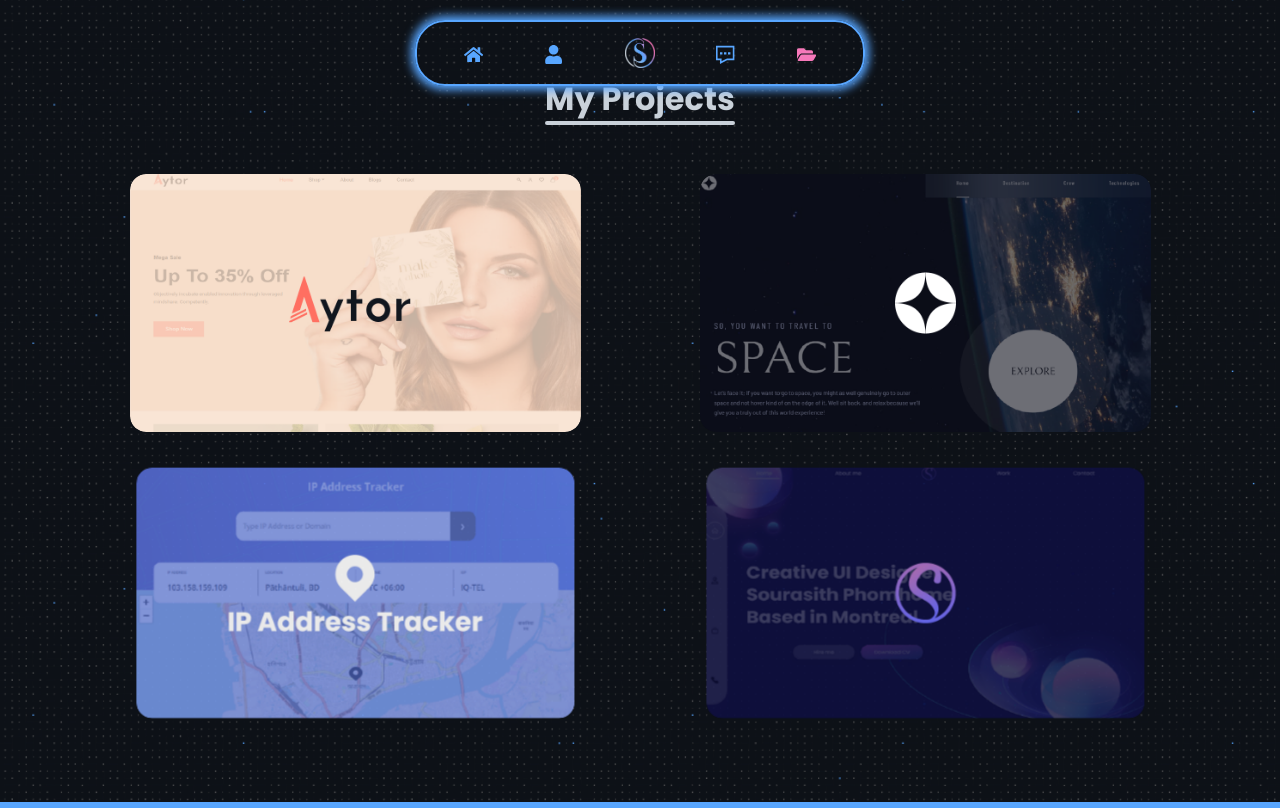
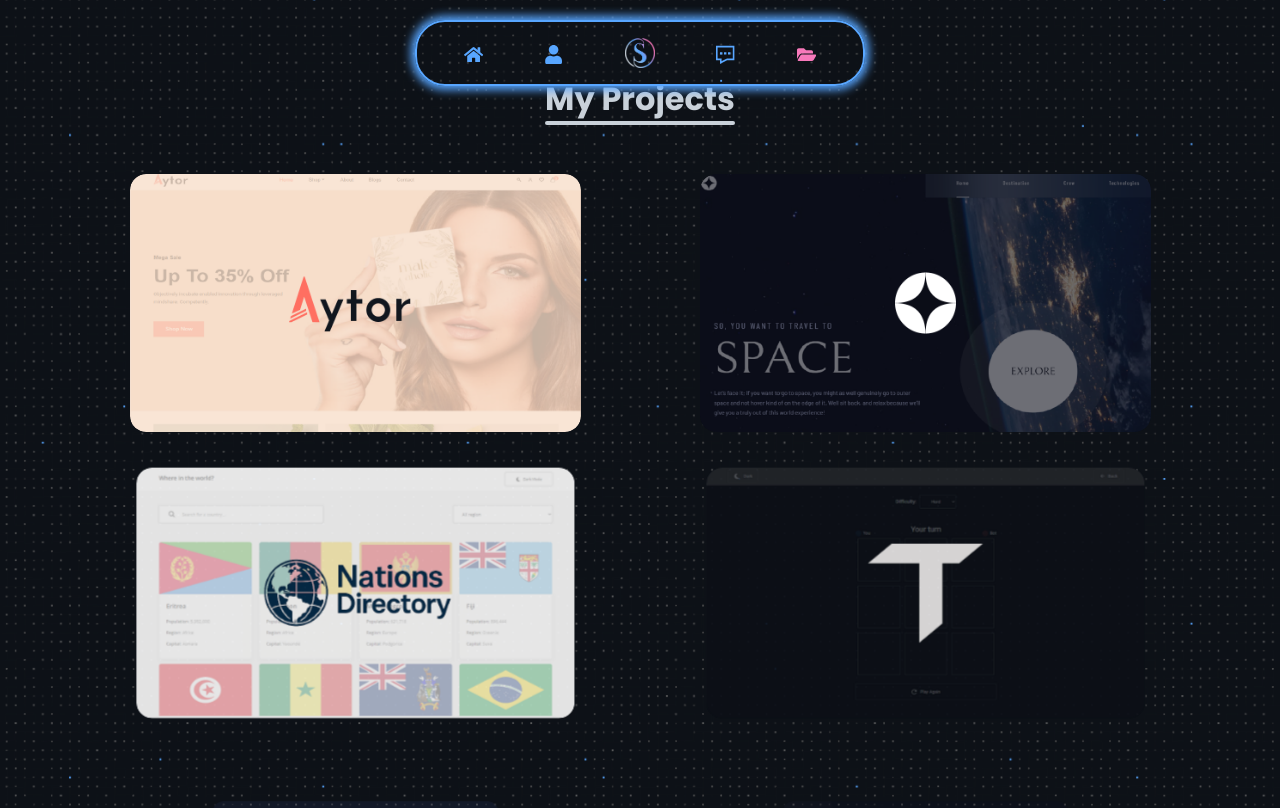
Before and after one commit to sourav136/Portfolio, a React (Vite) app: page /works in a window 1280 px wide. Shown: the top 808 px of the page. Built offline with nearby package versions, Linux system fonts and the light colour scheme.

Commit message:
restructured works component to display projects dynamically from projectList

```diff
--- a/src/components/About/About.jsx
+++ b/src/components/About/About.jsx
@@ -8,7 +8,7 @@ const About = () => {
                 <div className="container">
                     <div className="about-container animated-about mx-auto">
                         <h2 className='about-h2 animated-about'>About Me</h2>
-                        <p className='about-p animated-about'>"Hey, I’m Sourav Barua, a passionate <span>frontend developer</span> with a strong foundation in <span>HTML</span>, <span>CSS</span>, <span>JavaScript</span>, and <span>React</span>. I love crafting <span>clean</span>, <span>responsive</span>, and <span>user-friendly</span> web applications. My goal is to continuously improve my skills and build impactful digital experiences. I am currently working on deepening my expertise in modern frontend development, focusing on writing scalable, maintainable code and enhancing performance optimization techniques. I also enjoy exploring UI/UX best practices to create intuitive and engaging user experiences. I’m <span>actively looking for remote frontend roles</span> where I can contribute, learn, and grow in a collaborative environment. If you’re looking for a <span>dedicated developer</span> to bring your ideas to life, let’s connect!"
+                        <p className='about-p animated-about'>"Hey, I’m Sourav Barua, a passionate <span>frontend developer</span> with a strong foundation in <span>HTML</span>, <span>CSS</span>, <span>JavaScript</span>, and <span>React</span>. I love crafting <span>clean</span>, <span>accessible</span>, <span>responsive</span>, and <span>user-friendly</span> web applications. My goal is to continuously improve my skills and build impactful digital experiences. I am currently working on deepening my expertise in modern frontend development, focusing on writing scalable, maintainable code and enhancing performance optimization techniques. I also enjoy exploring UI/UX best practices to create intuitive and engaging user experiences. I’m <span>actively looking for remote frontend roles</span> where I can contribute, learn, and grow in a collaborative environment. If you’re looking for a <span>dedicated developer</span> to bring your ideas to life, let’s connect!"
                         </p>
                     </div>
                 </div>
--- a/src/components/Works/Works.jsx
+++ b/src/components/Works/Works.jsx
@@ -1,9 +1,6 @@
 import React from 'react';
 import './Works.css'
-import Project1 from '../../assets/Images/Aytor-01.png'
-import Project2 from '../../assets/Images/Space-tourism-01.png'
-import Project3 from '../../assets/Images/IP-Address-Tracker-01.png'
-import Project4 from '../../assets/Images/Portfolio-clone-01.png'
+import {projectList} from './projectsList'
 
 const Works = () => {
     return (
@@ -12,54 +9,22 @@ const Works = () => {
                 <div className="container work-container">
                     <h2 className='project-head'>My Projects</h2>
                     <div className="project-card-container row">
-                        <div className="col-12 col-md-5">
-                            <div className="project-card w-100">
-                                <img src={Project1} className='project-image d-block w-100' alt="" />
-                                <div className="project-contents">
-                                    <p className='project-p'>A feature-rich, responsive e-commerce platform with seamless navigation, product browsing, cart, and wishlist.</p>
-                                    <div className="project-buttons-container">
-                                        <a className='project-link live-demo-button' href="https://aytor-ecommerce-website.netlify.app/" target='_blank'>Live Demo</a>
-                                        <a className='project-link git-repo-button' href="https://github.com/sourav136/Aytor_E-Commerce.git" target='_blank'>Github Repo</a>
+                        {
+                            projectList.map((project) => (
+                                <div className="col-12 col-md-5" key={project.id}>
+                                    <div className="project-card w-100">
+                                        <img src={project.img} className='project-image d-block w-100' alt="" />
+                                        <div className="project-contents">
+                                            <p className='project-p'>{project.description}</p>
+                                            <div className="project-buttons-container">
+                                                <a className='project-link live-demo-button' href={project.liveLink} target='_blank' rel="noopener noreferrer">Live Demo</a>
+                                                <a className='project-link git-repo-button' href={project.githubLink} target='_blank' rel="noopener noreferrer">Github Repo</a>
+                                            </div>
+                                        </div>
                                     </div>
                                 </div>
-                            </div>
-                        </div>
-                        <div className="col-12 col-md-5">
-                            <div className="project-card w-100">
-                                <img src={Project2} className='project-image d-block w-100' alt="" />
-                                <div className="project-contents">
-                                    <p className='project-p'>An interactive, fully responsive space exploration site with a dynamic planet slider and engaging UI.</p>
-                                    <div className="project-buttons-container">
-                                        <a className='project-link live-demo-button' href="https://space-tourism-website-sourav136.netlify.app/" target='_blank'>Live Demo</a>
-                                        <a className='project-link git-repo-button' href="https://github.com/sourav136/Space_Tourism_Website.git" target='_blank'>Github Repo</a>
-                                    </div>
-                                </div>
-                            </div>
-                        </div>
-                        <div className="col-12 col-md-5">
-                            <div className="project-card w-100">
-                                <img src={Project3} className='project-image d-block w-100' alt="" />
-                                <div className="project-contents">
-                                    <p className='project-p'>A real-time, responsive IP tracker fetching geolocation data and displaying it on a live interactive map.</p>
-                                    <div className="project-buttons-container">
-                                        <a className='project-link live-demo-button' href="https://ip-address-tracker-sourav136.netlify.app/" target='_blank'>Live Demo</a>
-                                        <a className='project-link git-repo-button' href="https://github.com/sourav136/IP_Address_Tracker.git" target='_blank'>Github Repo</a>
-                                    </div>
-                                </div>
-                            </div>
-                        </div>
-                        <div className="col-12 col-md-5">
-                            <div className="project-card w-100">
-                                <img src={Project4} className='project-image d-block w-100' alt="" />
-                                <div className="project-contents">
-                                    <p className='project-p'>A modern, responsive portfolio replica with smooth animations and a user-friendly UI.</p>
-                                    <div className="project-buttons-container">
-                                        <a className='project-link live-demo-button' href="https://souravbaruaportfolioclone.netlify.app/" target='_blank'>Live Demo</a>
-                                        <a className='project-link git-repo-button' href="https://github.com/sourav136/Portfolio-Clone.git" target='_blank'>Github Repo</a>
-                                    </div>
-                                </div>
-                            </div>
-                        </div>
+                            ))
+                        }
                     </div>
                 </div>
             </div>
--- /dev/null
+++ b/src/components/Works/projectsList.js
@@ -0,0 +1,51 @@
+import Aytor from '../../assets/Images/Aytor-01.png'
+import SpaceTourism from '../../assets/Images/Space-tourism-01.png'
+import IPAddress from '../../assets/Images/IP-Address-Tracker-01.png'
+import TicTacToe from '../../assets/Images/Tic-Tac-Toe.png'
+import NationsDirectory from '../../assets/Images/Nations-Directory.png'
+import PortfolioClone from '../../assets/Images/Portfolio-clone-01.png'
+
+export const projectList = [
+    {
+        id: 1,
+        img: Aytor,
+        description: "A feature-rich, responsive e-commerce platform with seamless navigation, product browsing, cart, and wishlist.",
+        liveLink: "https://aytor-ecommerce-website.netlify.app/",
+        githubLink: "https://github.com/sourav136/Aytor_E-Commerce.git"
+    },
+    {
+        id: 2,
+        img: SpaceTourism,
+        description: "An interactive, fully responsive space exploration site with a dynamic planet slider and engaging UI.",
+        liveLink: "https://space-tourism-website-sourav136.netlify.app/",
+        githubLink: "https://github.com/sourav136/Space_Tourism_Website.git"
+    },
+    {
+        id: 3,
+        img: NationsDirectory,
+        description: "A responsive country directory app that fetches data from a REST API, with live search and filtering by region.",
+        liveLink: "https://nations-directory.netlify.app/",
+        githubLink: "https://github.com/sourav136/REST_Countries_Api.git"
+    },
+    {
+        id: 4,
+        img: TicTacToe,
+        description: "A responsive Tic Tac Toe game supporting both Human vs Human and Human vs Bot modes, with adjustable bot difficulty (Easy, Medium, Hard) for a smarter gameplay experience.",
+        liveLink: "https://tic-tac-toe-game-sourav136.netlify.app/",
+        githubLink: "https://github.com/sourav136/Tic-Tac-Toe-.git"
+    },
+    {
+        id: 5,
+        img: IPAddress,
+        description: "A real-time, responsive IP tracker fetching geolocation data and displaying it on a live interactive map.",
+        liveLink: "https://ip-address-tracker-sourav136.netlify.app/",
+        githubLink: "https://github.com/sourav136/IP_Address_Tracker.git"
+    },
+    {
+        id: 6,
+        img: PortfolioClone,
+        description: "A modern, responsive portfolio replica with smooth animations and a user-friendly UI.",
+        liveLink: "https://souravbaruaportfolioclone.netlify.app/",
+        githubLink: "https://github.com/sourav136/Portfolio-Clone.git"
+    },
+]
```
Also changed, not shown: src/assets/Images/Nations-Directory.png (added), src/assets/Images/Tic-Tac-Toe.png (added).
